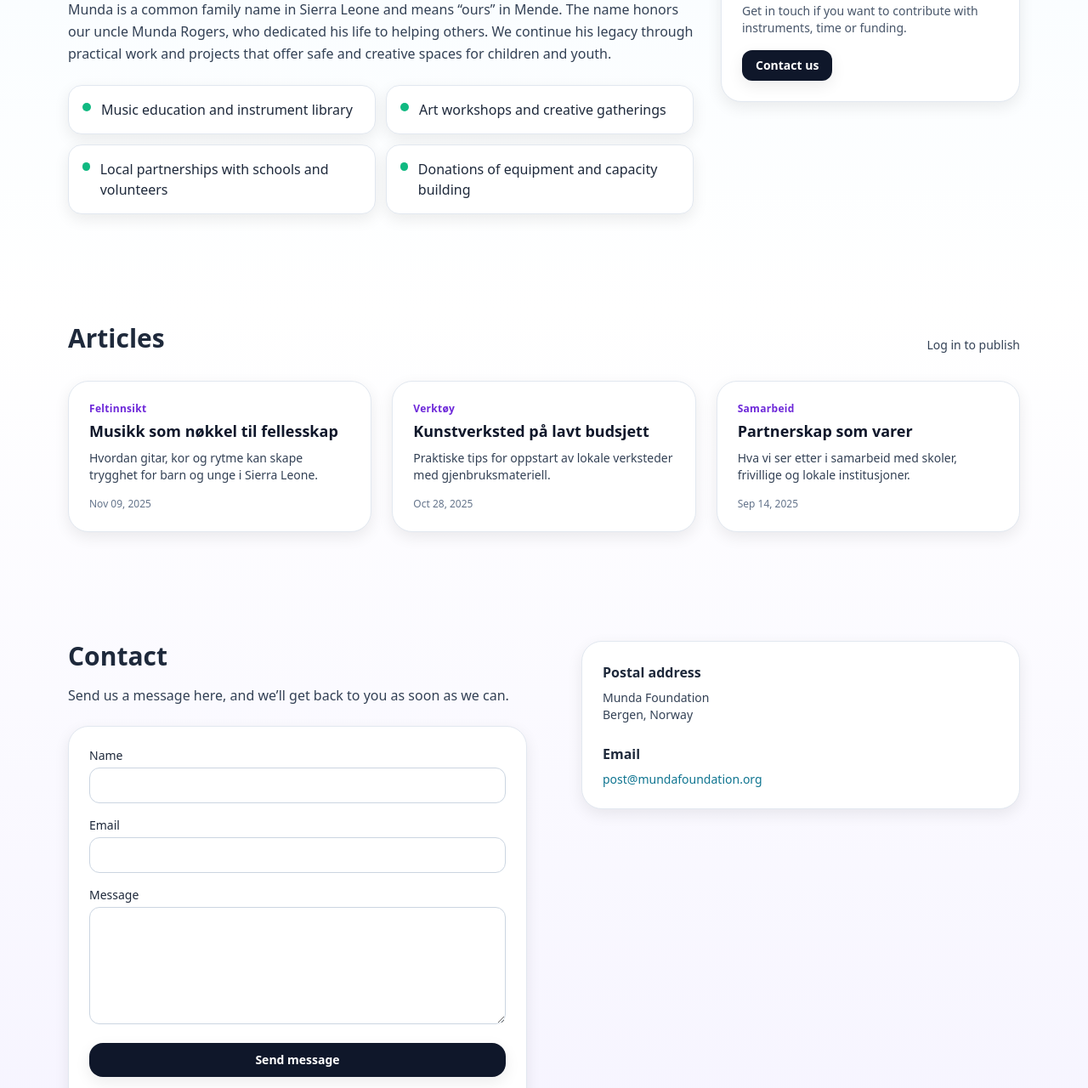
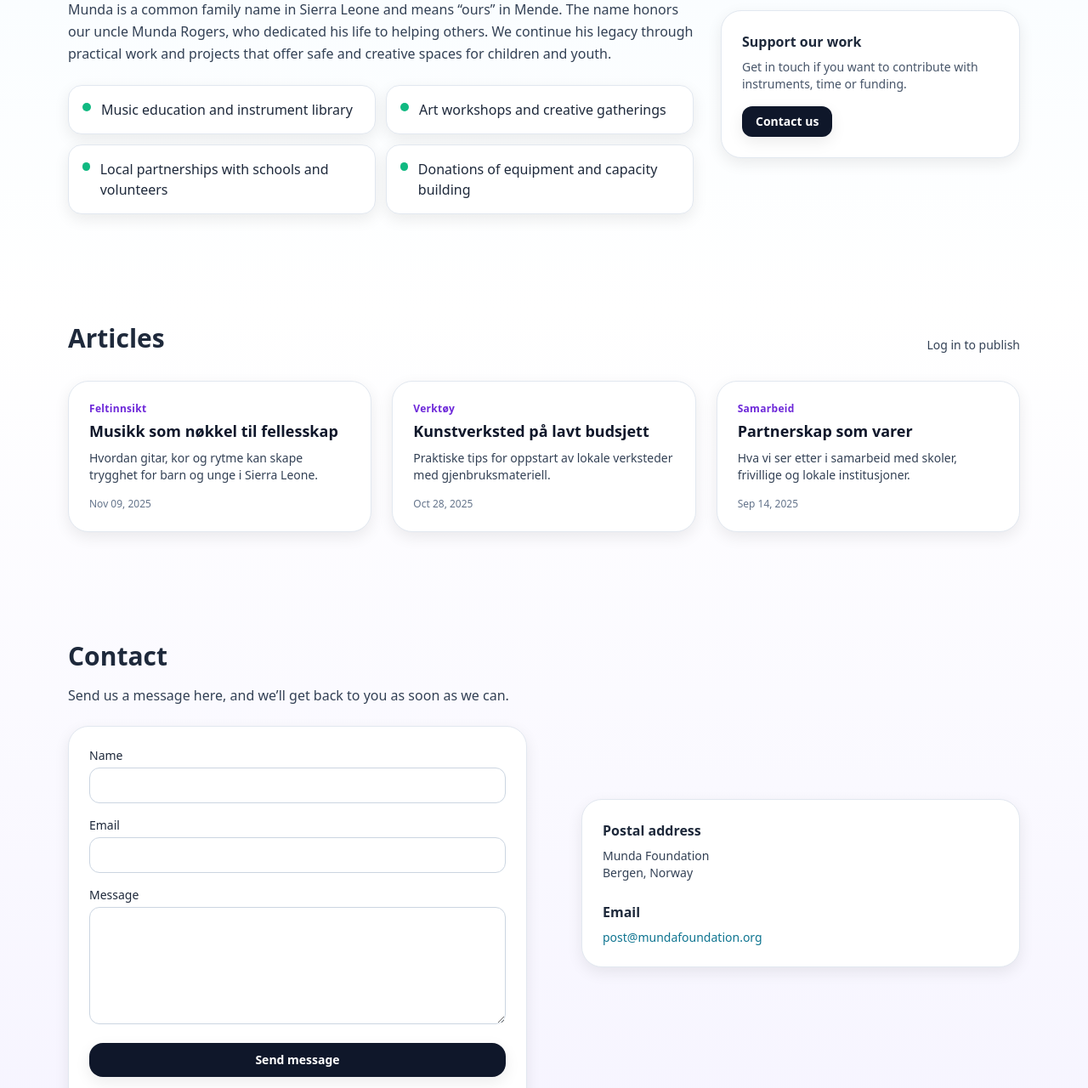
Before and after one commit to bangmarkus-web/mundafoundation, a plain HTML site: page munda-site-netlifycms/index-en.html in a window 1280 px wide. Shown: the part 743-2023 px from the top of the page at 85% size. Drawn offline with nearby package versions, Linux system fonts and the light colour scheme; a small style sheet from the web is missing.

Commit message:
Update index-en.html

```diff
--- a/munda-site-netlifycms/index-en.html
+++ b/munda-site-netlifycms/index-en.html
@@ -72,7 +72,7 @@
             <li class="flex items-start gap-3 rounded-2xl border border-slate-200 bg-white p-4 shadow-soft"><span class="mt-1 h-2.5 w-2.5 rounded-full bg-emerald-500"></span>Donations of equipment and capacity building</li>
           </ul>
         </div>
-        <aside class="md:col-span-1">
+        <aside class="md:col-span-1 self-center">
           <div class="rounded-3xl border border-slate-200 bg-white p-6 shadow-soft">
             <h3 class="font-semibold">Support our work</h3>
             <p class="mt-2 text-sm text-slate-600">Get in touch if you want to contribute with instruments, time or funding.</p>
@@ -120,7 +120,7 @@
             </form>
           </div>
         </div>
-        <aside class="md:pl-6">
+        <aside class="md:pl-6 self-center">
           <div class="rounded-3xl border border-slate-200 bg-white p-6 shadow-soft">
             <h3 class="font-semibold">Postal address</h3>
             <p class="mt-2 text-sm text-slate-700">Munda Foundation<br>Bergen, Norway</p>
```
